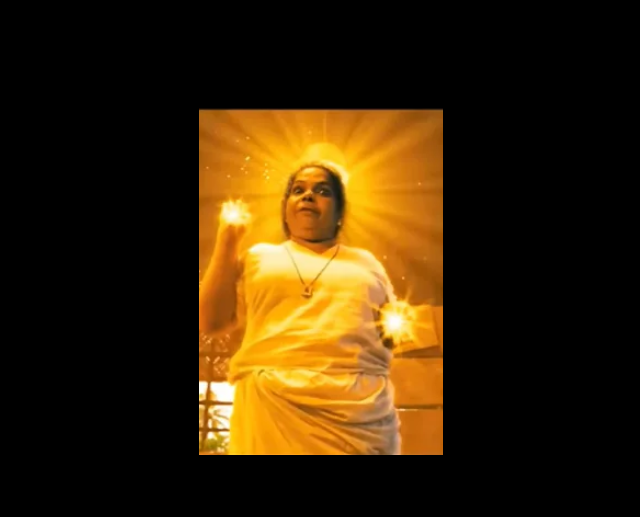
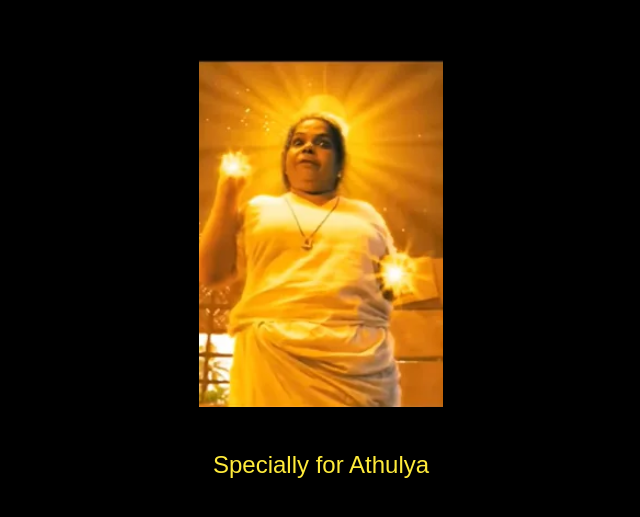
Before and after one commit to sooryanathg/Prank, a plain HTML site: page index.html in a window 1280 px wide. Shown: the part 119-636 px from the top of the page, without its empty margins (319-959 px from the left). Drawn offline with Linux system fonts and the light colour scheme.

Commit message:
Update index.html

```diff
--- a/index.html
+++ b/index.html
@@ -5,11 +5,13 @@
     <meta name="viewport" content="width=device-width, initial-scale=1.0">
     <title>Laddoo Surprise</title>
     <style>
-        body { margin: 0; padding: 0; display: flex; justify-content: center; align-items: center; height: 100vh; background: #000; }
-        img { max-width: 100%; max-height: 100%; }
+        body { margin: 0; padding: 0; display: flex; flex-direction: column; justify-content: center; align-items: center; height: 100vh; background: #000; color: #fff; font-family: Arial, sans-serif; }
+        img { max-width: 80%; max-height: 60%; margin-bottom: 20px; }
+        p { font-size: 24px; text-align: center; color: #ffeb3b; }
     </style>
 </head>
 <body>
     <img src="https://raw.githubusercontent.com/sooryanathg/Prank/main/Screenshot%202025-05-30%20214354.png" alt="Funny Prank Image">
+    <p>Specially for Athulya</p>
 </body>
 </html>
```
